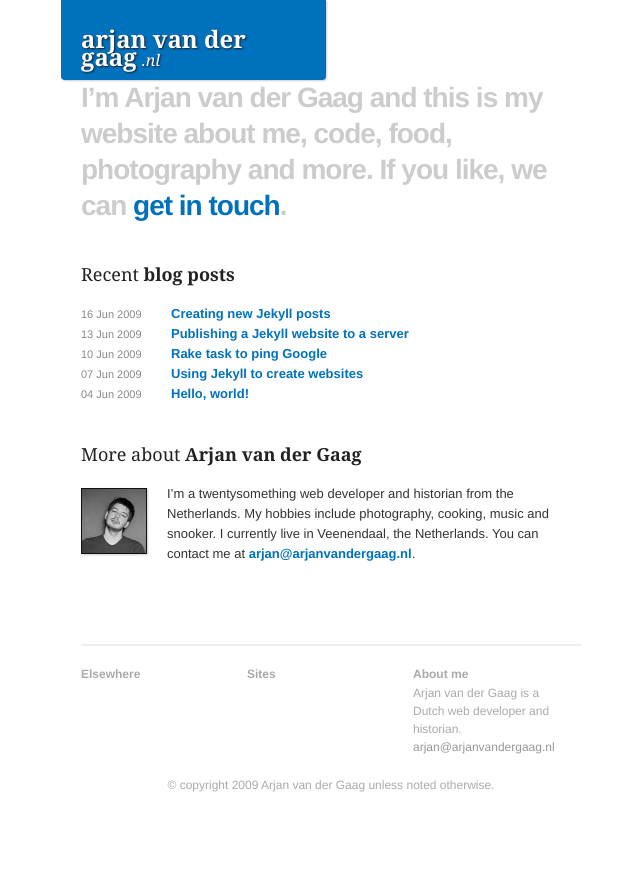
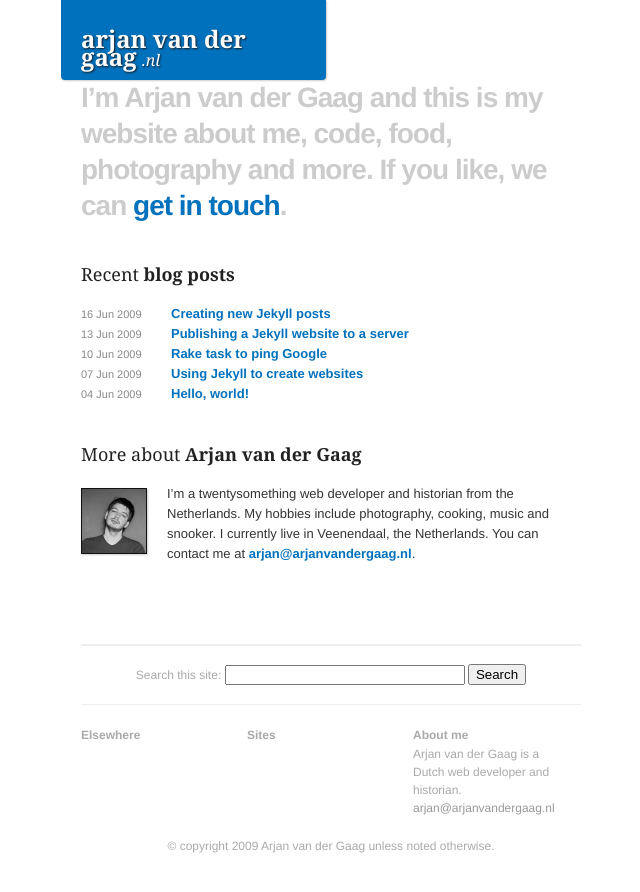
Before and after one commit to avdgaag/arjanvandergaag.nl, a Jekyll site: the page built from index.html, in a window 1280 px wide. Shown: the top 892 px of the page, without its empty margins (309-949 px from the left). Built offline with Jekyll 4.4.1, drawn with Linux system fonts in a browser that asks for light colours; comment, search, counter and statistics services are not loaded.

Commit message:
Add Google custom search engine and analytics tracking

```diff
--- a/_layouts/default.html
+++ b/_layouts/default.html
@@ -85,6 +85,22 @@ sites:
             </div><!-- /content -->
             <div id="footer">
                 <hr>
+
+                    <form action="http://www.google.com/cse" id="cse-search-box">
+                        <div>
+                            <label for="google-search-box">Search this site:</label>
+                            <input type="hidden" name="cx" value="013424593838246409070:wnaxfzkihdk">
+                            <input type="hidden" name="ie" value="UTF-8">
+                            <input type="text" name="q" size="31" id="google-search-box">
+                            <input type="submit" name="sa" value="Search">
+                        </div>
+                    </form>
+
+                    <script type="text/javascript" src="http://www.google.com/jsapi"></script>
+                    <script type="text/javascript">google.load("elements", "1", {packages: "transliteration"});</script>
+                    <script type="text/javascript" src="http://www.google.com/coop/cse/t13n?form=cse-search-box&amp;t13n_langs=en"></script>
+                    <script type="text/javascript" src="http://www.google.com/coop/cse/brand?form=cse-search-box&amp;lang=en"></script>
+
                 <ul>
                     <li>
                         <h4>Elsewhere</h4>
--- a/assets/screen.css
+++ b/assets/screen.css
@@ -146,6 +146,13 @@ body {
         margin: 0;
         text-align: left;
     }
+
+    #cse-search-box {
+        border-bottom: 1px solid #eee;
+        padding-bottom: 19px;
+        margin-bottom: 20px;
+        text-align: center;
+	}
 
 /* @end */
 
```
Also changed, not shown: other parts of _layouts/default.html (+10 -0 lines).
